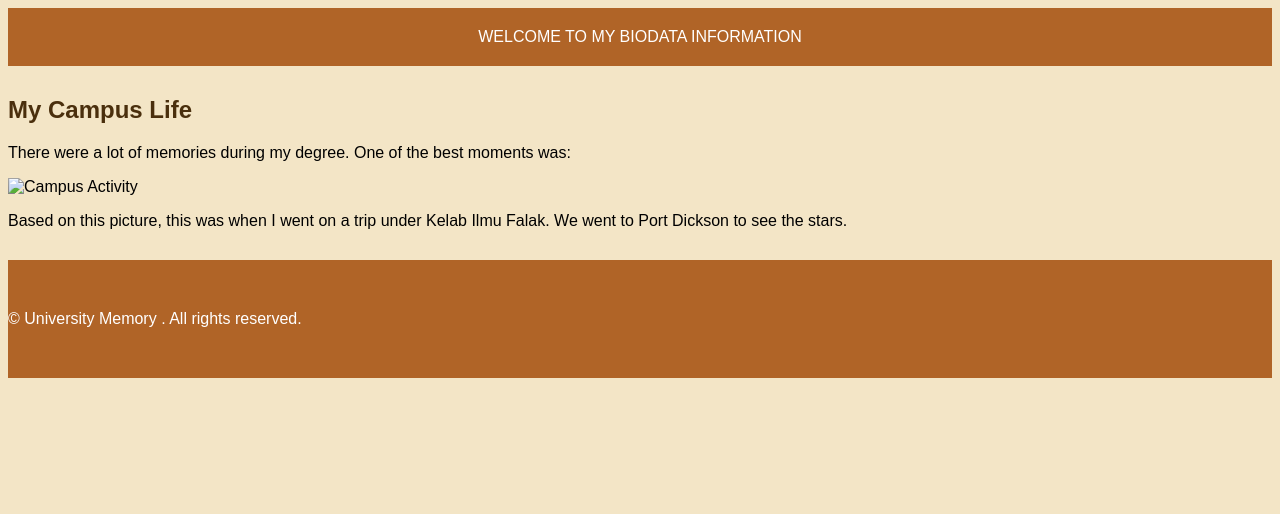
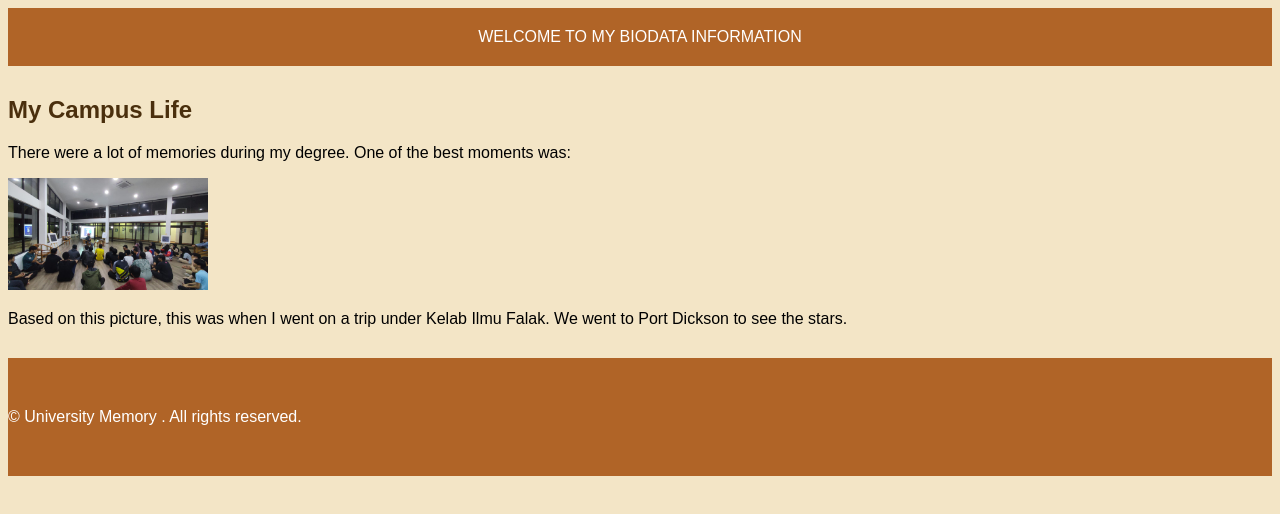
Before and after one commit to farah0302/Lab3, a plain HTML site: page memory.html in a window 1280 px wide. Drawn offline with Linux system fonts and the light colour scheme; files whose address does not match are found by name.

Commit message:
initial commit aktiviti perkongsian.jpg, biodata.html, memory.html

```diff
--- a/memory.html
+++ b/memory.html
@@ -10,7 +10,7 @@
 
     <h2 style="color:rgb(74, 47, 13)">My Campus Life</h2>
     <p>There were a lot of memories during my degree. One of the best moments was:</p>
-    <p><img src="img/aktiviti-perkongsian.jpg" alt="Campus Activity" width="200"></p>
+    <p><img src="C:\Users\nurfa\OneDrive\Documents\sem 5\Lab3\aktiviti perkongsian.jpg" alt="Campus Activity" width="200"></p>
     <p>Based on this picture, this was when I went on a trip under Kelab Ilmu Falak.
         We went to Port Dickson to see the stars.</p>
 
```
Also changed, not shown: biodata.html (+1 -1 lines), aktiviti perkongsian.jpg (added).
